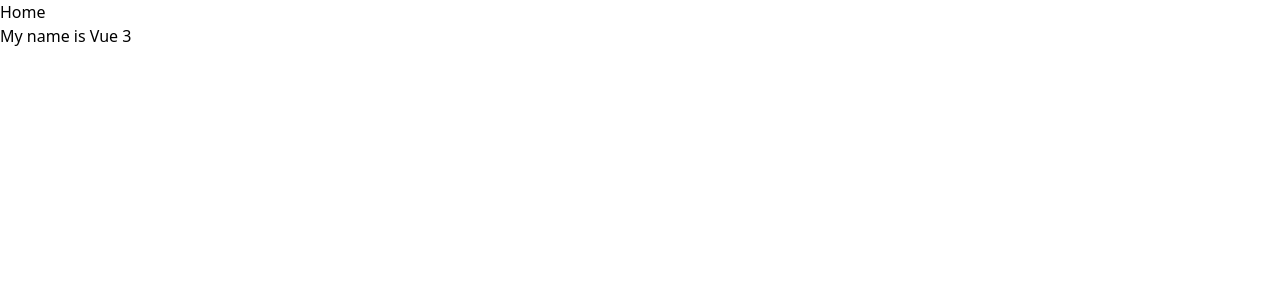
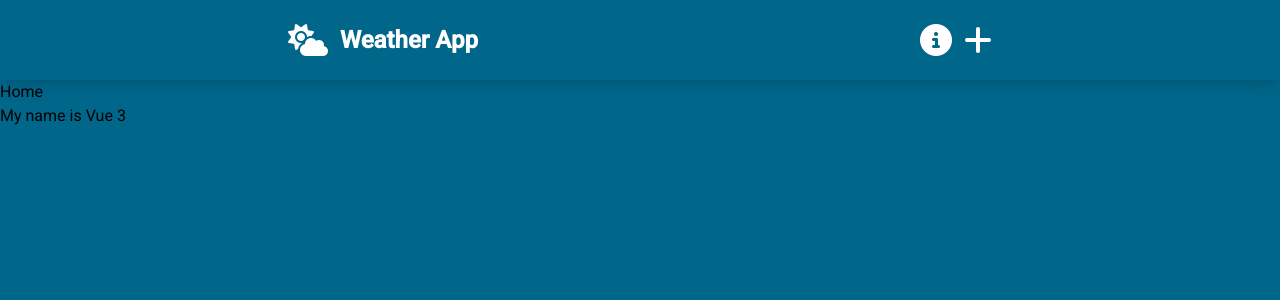
Before and after one commit to wasimrasheed64/weather-app, a Vue app: page / in a window 1280 px wide. Shown: the top 300 px of the page. Built offline with nearby package versions, Linux system fonts and the light colour scheme.

Commit message:
navigation added

```diff
--- a/index.html
+++ b/index.html
@@ -9,6 +9,13 @@
       href="https://fonts.googleapis.com/css2?family=Roboto:wght@300;400;500&display=swap"
       rel="stylesheet"
     />
+    <link
+      rel="stylesheet"
+      href="https://cdnjs.cloudflare.com/ajax/libs/font-awesome/6.1.1/css/all.min.css"
+      integrity="sha512-KfkfwYDsLkIlwQp6LFnl8zNdLGxu9YAA1QvwINks4PhcElQSvqcyVLLD9aMhXd13uQjoXtEKNosOWaZqXgel0g=="
+      crossorigin="anonymous"
+      referrerpolicy="no-referrer"
+    />
   </head>
   <body>
     <div id="app"></div>
--- a/src/App.vue
+++ b/src/App.vue
@@ -1,9 +1,11 @@
 <template>
-<div>
+<div class="flex flex-col min-h-screen font-Roboto bg-weather-primary">
+  <Navigation></Navigation>
   <RouterView></RouterView>
 </div>
 </template>
 
 <script setup>
 import { RouterView } from 'vue-router';
+import Navigation from '@/components/Navigation.vue'
 </script>
--- /dev/null
+++ b/src/components/Navigation.vue
@@ -0,0 +1,19 @@
+<script setup>
+import { RouterLink } from 'vue-router';
+</script>
+<template>
+  <header class="sticky top-0 bg-weather-primary shadow-lg">
+    <nav class="container flex  flex-col sm:flex-row items-center gap-4  text-white py-6">
+      <RouterLink :to="{name:'home'}">
+      <div class="flex items-center gap-3 ">
+        <i class="fas fa-cloud-sun fa-2x"></i>
+        <h1 class="text-2xl font-bold">Weather App</h1>
+      </div>
+      </RouterLink>
+      <div class="flex gap-3 flex-1 justify-end">
+        <i class="fa-solid fa-circle-info fa-2x hover:text-weather-secondary duration-150  cursor-pointer"></i>
+        <i class="fa-solid fa-plus fa-2x hover:text-weather-secondary duration-150  cursor-pointer"></i>
+      </div>
+    </nav>
+  </header>
+</template>
--- a/tailwind.config.js
+++ b/tailwind.config.js
@@ -11,6 +11,14 @@ export default {
     fontFamily: {
       'Roboto': ['Roboto', 'sans-serif'],
     },
+    container: {
+      padding: "2rem",
+      center: true,
+    },
+    screens: {
+      sm: "640px",
+      md: "768px",
+    },
   },
   plugins: [],
 }
```
Also changed, not shown: src/components/Modal.vue (added, +11 -0 lines).
